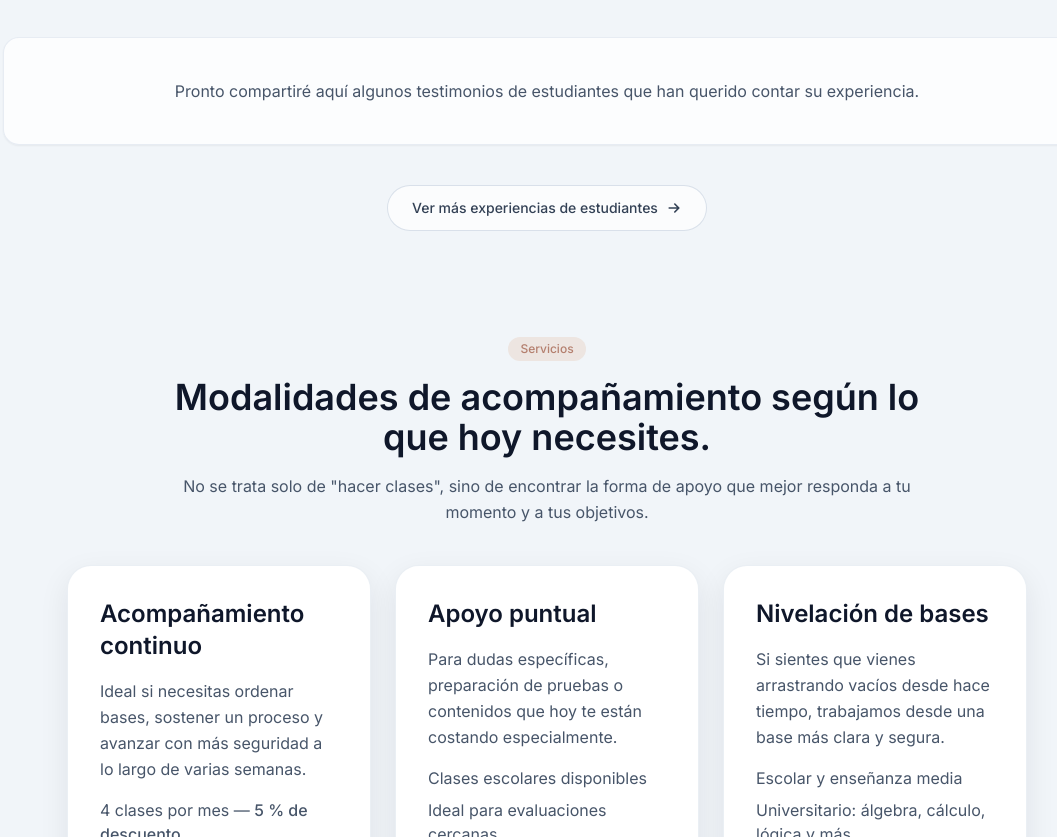
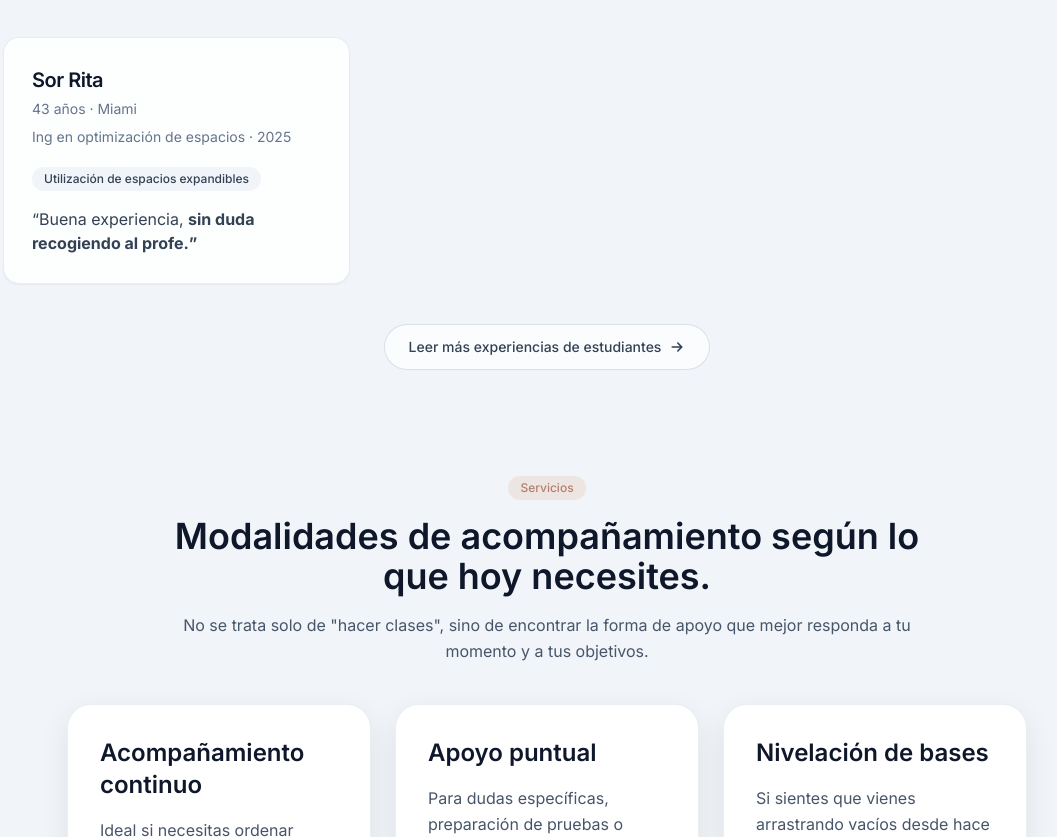
Before and after one commit to jluckmannc/clases-particulares-landing-page, a plain HTML site: page index.html in a window 1280 px wide. Shown: the part 2531-3368 px from the top of the page, without its empty margins (93-1150 px from the left). Drawn offline with nearby package versions, Linux system fonts and the light colour scheme.

Commit message:
Ejemplo de testimonios, luego borrar

```diff
--- a/assets/data/comments.json
+++ b/assets/data/comments.json
@@ -1,56 +1,13 @@
 [
-{
-  "nombre": "Ana",
-  "edad": 19,
-  "ciudad": "Concepción",
-  "nivel": "Ingeniería",
-  "proceso": "Cálculo I",
-  "comentario": "Llegué a las clases con bastante ansiedad por matemáticas y con varias malas experiencias previas. Jaime tuvo mucha paciencia para explicarme desde la base y sin hacerme sentir mal por no entender al principio. Poco a poco fui ganando seguridad y finalmente logré aprobar Cálculo I. Lo recomiendo mucho.",
-  "publicado": false
-},
-{
-  "nombre": "Luis",
-  "edad": 23,
-  "ciudad": "Talcahuano",
-  "nivel": "Economía",
-  "proceso": "Álgebra lineal",
-  "comentario": "Tomé clases con Jaime para preparar un examen de álgebra lineal que tenía muy complicado. Me ayudó a ordenar las ideas y entender realmente los conceptos en vez de solo memorizar ejercicios. Las clases fueron muy claras y tranquilas. Finalmente pude aprobar el ramo.",
-  "publicado": false
-},
-{
-  "nombre": "María",
-  "edad": 17,
-  "ciudad": "Chillán",
-  "nivel": "3° medio",
-  "proceso": "Preparación PAES",
-  "comentario": "Antes de empezar las clases me ponía muy nerviosa con matemáticas. Jaime explica con mucha calma y hace que uno entienda el porqué de las cosas. Las clases fueron mucho más tranquilas de lo que esperaba y terminé sintiéndome mucho más segura para la PAES.",
-  "publicado": false
-},
-{
-  "nombre": "Felipe",
-  "edad": 20,
-  "ciudad": "San Pedro de la Paz",
-  "nivel": "Ingeniería",
-  "proceso": "Nivelación matemática",
-  "comentario": "Entré a la universidad con varias lagunas en matemáticas y eso me tenía bastante preocupado. Las clases con Jaime me ayudaron a ordenar lo que sabía y reforzar lo que me faltaba. Explica muy claro y siempre se da el tiempo para que uno realmente entienda.",
-  "publicado": false
-},
-{
-  "nombre": "Camila",
-  "edad": 18,
-  "ciudad": "Concepción",
-  "nivel": "4° medio",
-  "proceso": "Preparación PAES matemática",
-  "comentario": "Me ayudó mucho a perder el miedo a equivocarme. Jaime crea un ambiente muy tranquilo para aprender y eso se agradece mucho cuando uno se bloquea con matemáticas. Gracias a las clases logré mejorar bastante mi confianza y mi rendimiento.",
-  "publicado": false
-},
-{
-  "nombre": "Diego",
-  "edad": 21,
-  "ciudad": "Concepción",
-  "nivel": "Ingeniería Civil",
-  "proceso": "Cálculo II",
-  "comentario": "Tenía muchas dificultades con integrales y aplicaciones. En las clases revisamos paso a paso los ejercicios y también la intuición detrás de cada tema. Eso me ayudó mucho a entender de verdad lo que estaba haciendo. Muy buena experiencia.",
-  "publicado": false
-}
+  {
+    "nombre": "Sor Rita",
+    "edad": 43,
+    "ciudad": "Miami",
+    "curso_carrera_nivel": "Ing en optimización de espacios",
+    "anio_inicio": 2025,
+    "anio_fin": 2025,
+    "proceso": "Utilización de espacios expandibles",
+    "comentario": "Buena experiencia, <strong>sin duda recogiendo al profe.<strong>",
+    "publicado": true
+  }
 ]
--- a/assets/js/main.js
+++ b/assets/js/main.js
@@ -1,5 +1,3 @@
-// main.js
-
 document.addEventListener("DOMContentLoaded", () => {
   function escapeHTML(str) {
     return String(str)
@@ -120,11 +118,26 @@ document.addEventListener("DOMContentLoaded", () => {
 });
 
 async function loadTestimonials(escapeHTML) {
+  function formatPeriodo(inicio, fin) {
+    const inicioLimpio = inicio ? String(inicio).trim() : "";
+    const finLimpio = fin ? String(fin).trim() : "";
+
+    if (inicioLimpio && finLimpio) {
+      if (inicioLimpio === finLimpio) return inicioLimpio;
+      return `${inicioLimpio}–${finLimpio}`;
+    }
+
+    if (inicioLimpio) return inicioLimpio;
+    if (finLimpio) return finLimpio;
+
+    return "";
+  }
+
   try {
     const container = document.getElementById("testimonials-container");
     if (!container) return;
 
-    const res = await fetch("assets/data/comments.json");
+    const res = await fetch("assets/data/comments.json", { cache: "no-store" });
     const testimonials = await res.json();
 
     const publicados = testimonials.filter((t) => t.publicado === true);
@@ -135,7 +148,7 @@ async function loadTestimonials(escapeHTML) {
       container.innerHTML = `
         <div class="col-span-1 md:col-span-2 xl:col-span-3 rounded-2xl border border-slate-200/80 dark:border-slate-700 bg-white/80 dark:bg-slate-800/70 p-8 md:p-10 text-center shadow-sm">
           <p class="text-slate-600 dark:text-slate-300 leading-relaxed">
-            Pronto compartiré aquí algunos testimonios de estudiantes que han querido contar su experiencia.
+            Pronto compartiré aquí algunas experiencias de estudiantes que han querido contar su proceso.
           </p>
         </div>
       `;
@@ -143,9 +156,10 @@ async function loadTestimonials(escapeHTML) {
     }
 
     const mode = container.dataset.mode === "all" ? "all" : "featured";
-    const source = mode === "all"
-      ? publicados
-      : [...publicados].sort(() => 0.5 - Math.random()).slice(0, 3);
+    const source =
+      mode === "all"
+        ? publicados
+        : [...publicados].sort(() => 0.5 - Math.random()).slice(0, 3);
 
     source.forEach((t) => {
       const card = document.createElement("article");
@@ -158,17 +172,25 @@ async function loadTestimonials(escapeHTML) {
         flex flex-col
       `;
 
-      const meta = [
-        t.edad ? `${escapeHTML(t.edad)} años` : null,
-        t.ciudad ? escapeHTML(t.ciudad) : null,
-        t.nivel ? escapeHTML(t.nivel) : null
-      ]
-        .filter(Boolean)
-        .join(" · ");
+      const nombre = t.nombre ? escapeHTML(t.nombre) : "Estudiante";
+      const edad = t.edad ? `${escapeHTML(t.edad)} años` : "";
+      const ciudad = t.ciudad ? escapeHTML(t.ciudad) : "";
 
-      const nombre = t.nombre ? escapeHTML(t.nombre) : "";
+      // Campo nuevo principal + compatibilidad con archivos antiguos
+      const cursoCarreraNivel = t.curso_carrera_nivel
+        ? escapeHTML(t.curso_carrera_nivel)
+        : t.nivel
+        ? escapeHTML(t.nivel)
+        : "";
+
       const proceso = t.proceso ? escapeHTML(t.proceso) : "";
-      const comentario = t.comentario ? escapeHTML(t.comentario) : "";
+      // Dejamos la original sin borrar por si algún día necesito mayor seguridad
+      // const comentario = t.comentario ? escapeHTML(t.comentario) : "";
+      const comentario = t.comentario ? t.comentario : "";
+      const periodo = formatPeriodo(t.anio_inicio, t.anio_fin);
+
+      const metaTop = [edad, ciudad].filter(Boolean).join(" · ");
+      const metaBottom = [cursoCarreraNivel, periodo].filter(Boolean).join(" · ");
 
       card.innerHTML = `
         <div class="flex flex-col h-full">
@@ -178,8 +200,14 @@ async function loadTestimonials(escapeHTML) {
             </h3>
 
             ${
-              meta
-                ? `<p class="mt-1 text-sm text-slate-500 dark:text-slate-400 leading-relaxed">${meta}</p>`
+              metaTop
+                ? `<p class="mt-1 text-sm text-slate-500 dark:text-slate-400 leading-relaxed">${metaTop}</p>`
+                : ""
+            }
+
+            ${
+              metaBottom
+                ? `<p class="mt-1.5 text-sm text-slate-500 dark:text-slate-400 leading-relaxed">${metaBottom}</p>`
                 : ""
             }
           </header>
@@ -187,10 +215,11 @@ async function loadTestimonials(escapeHTML) {
           ${
             proceso
               ? `
-                <p class="mb-4 text-sm text-slate-600 dark:text-slate-300 leading-relaxed">
-                  <span class="font-medium text-slate-700 dark:text-slate-200">Apoyo en:</span>
-                  ${proceso}
-                </p>
+                <div class="mb-4">
+                  <span class="inline-flex items-center rounded-full bg-slate-100 dark:bg-slate-700/70 px-3 py-1 text-xs font-medium text-slate-700 dark:text-slate-200">
+                    ${proceso}
+                  </span>
+                </div>
               `
               : ""
           }
--- a/index.html
+++ b/index.html
@@ -365,7 +365,7 @@
               href="testimonios.html"
               class="inline-flex items-center gap-2 rounded-full border border-slate-300/70 dark:border-slate-600 px-6 py-3 text-sm font-medium text-slate-700 dark:text-slate-200 bg-white/70 dark:bg-slate-800/70 hover:bg-white dark:hover:bg-slate-800 hover:shadow-md transition-all duration-300"
             >
-              Ver más experiencias de estudiantes
+              Leer más experiencias de estudiantes
               <svg
                 xmlns="http://www.w3.org/2000/svg"
                 class="w-4 h-4"
```
